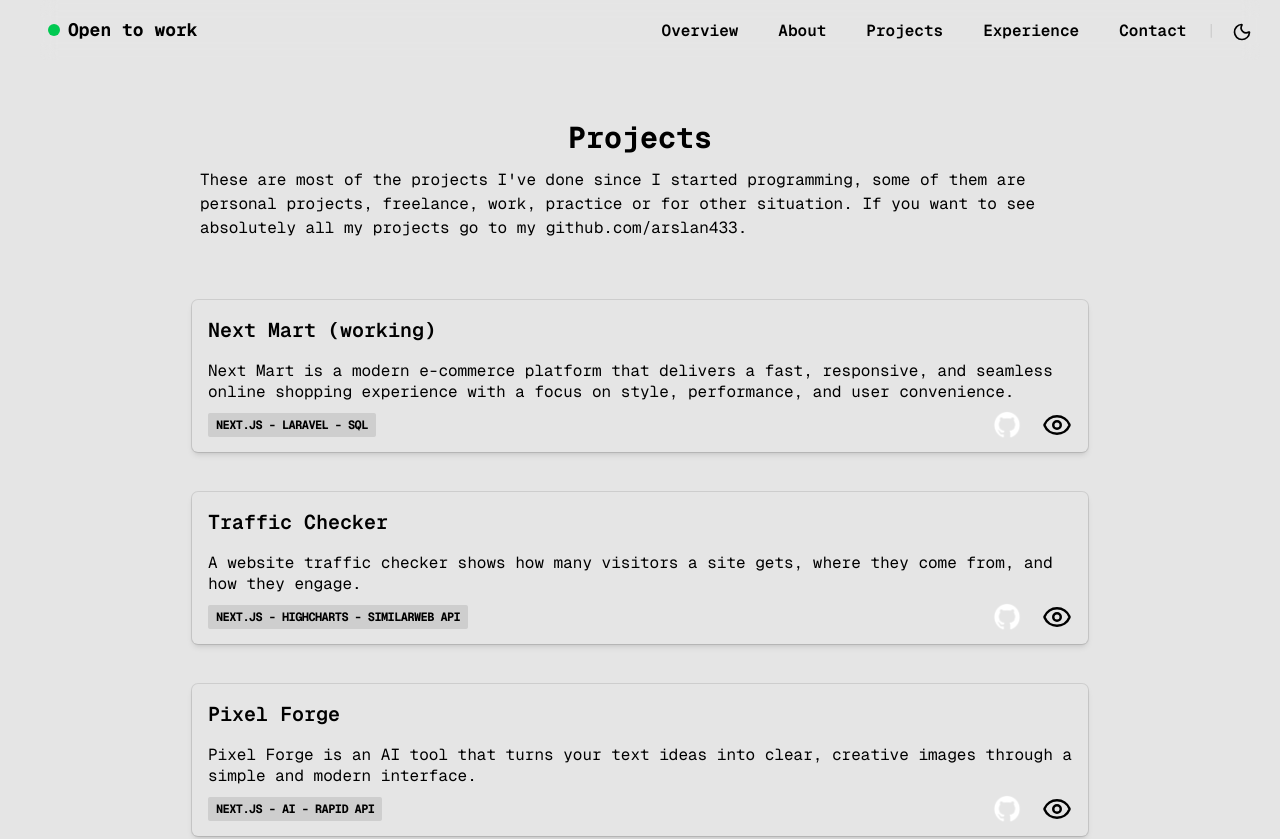
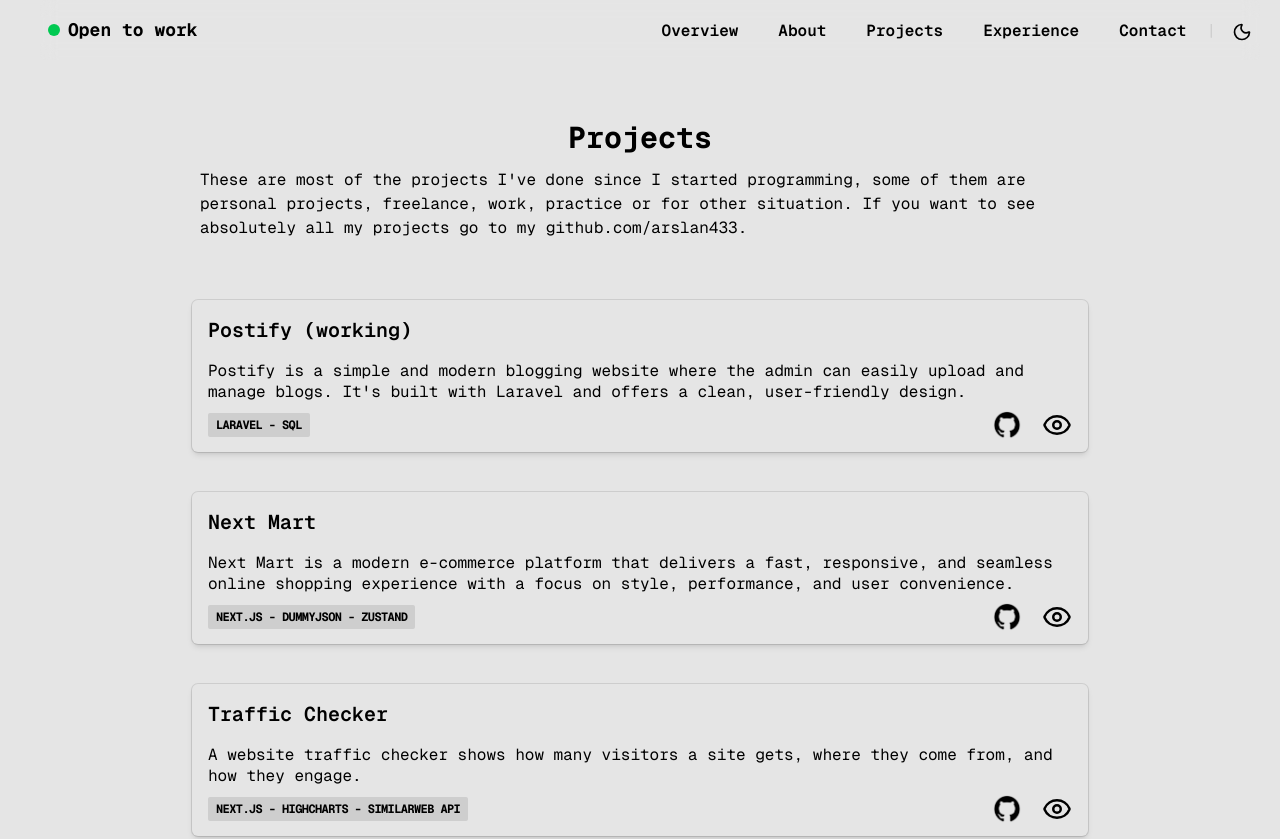
Before and after one commit to arslan433/Ar-Portfolio, a Next.js app: page /projects in a window 1280 px wide. Shown: the top 839 px of the page. Built offline with nearby package versions, Linux system fonts and the light colour scheme.

Commit message:
Some Fixes

```diff
--- a/src/app/globals.css
+++ b/src/app/globals.css
@@ -26,7 +26,6 @@ body {
 html {
   scroll-behavior: smooth;
 }
-
 
 :root {
   --background: white;
@@ -74,3 +73,7 @@ html {
 .dark #imginvert {
   filter: invert(1) brightness(2);
 }
+
+.light #imginvert {
+  filter: invert(1) brightness(0);
+}
--- a/src/app/projects/page.jsx
+++ b/src/app/projects/page.jsx
@@ -59,10 +59,18 @@ function ProjectCard({ title, description, stack, github, demo }) {
 export default function Projects() {
   const projects = [
     {
-      title: "Next Mart (working)",
+      title: "Postify (working)",
+      description:
+        "Postify is a simple and modern blogging website where the admin can easily upload and manage blogs. It's built with Laravel and offers a clean, user-friendly design.",
+      stack: "Laravel - SQL",
+      github: "#",
+      demo: "#",
+    },
+    {
+      title: "Next Mart",
       description:
         "Next Mart is a modern e-commerce platform that delivers a fast, responsive, and seamless online shopping experience with a focus on style, performance, and user convenience.",
-      stack: "Next.js - Laravel - SQL",
+      stack: "Next.js - Dummyjson - Zustand",
       github: "https://github.com/arslan433/Next-Mart.git",
       demo: "https://arnextmart.vercel.app/",
     },
@@ -139,7 +147,7 @@ export default function Projects() {
         </div>
       </div>
       <section>
-        <Footer/>
+        <Footer />
       </section>
     </>
   );
```
Also changed, not shown: src/components/ContactForm.tsx (line endings or trailing spaces).
